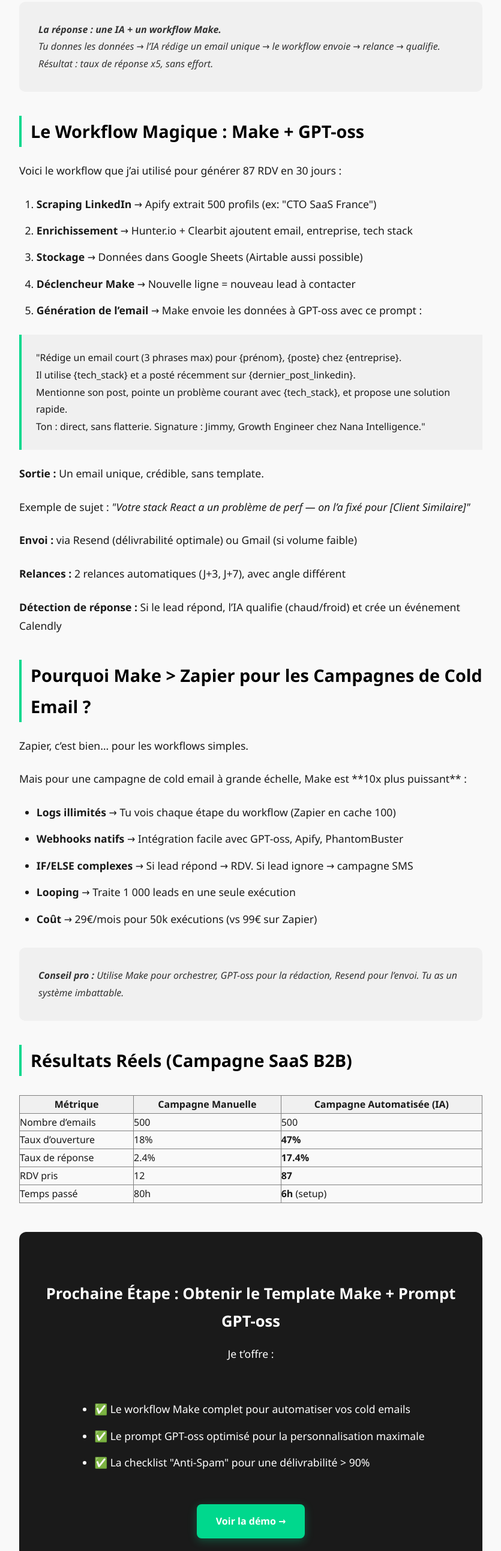
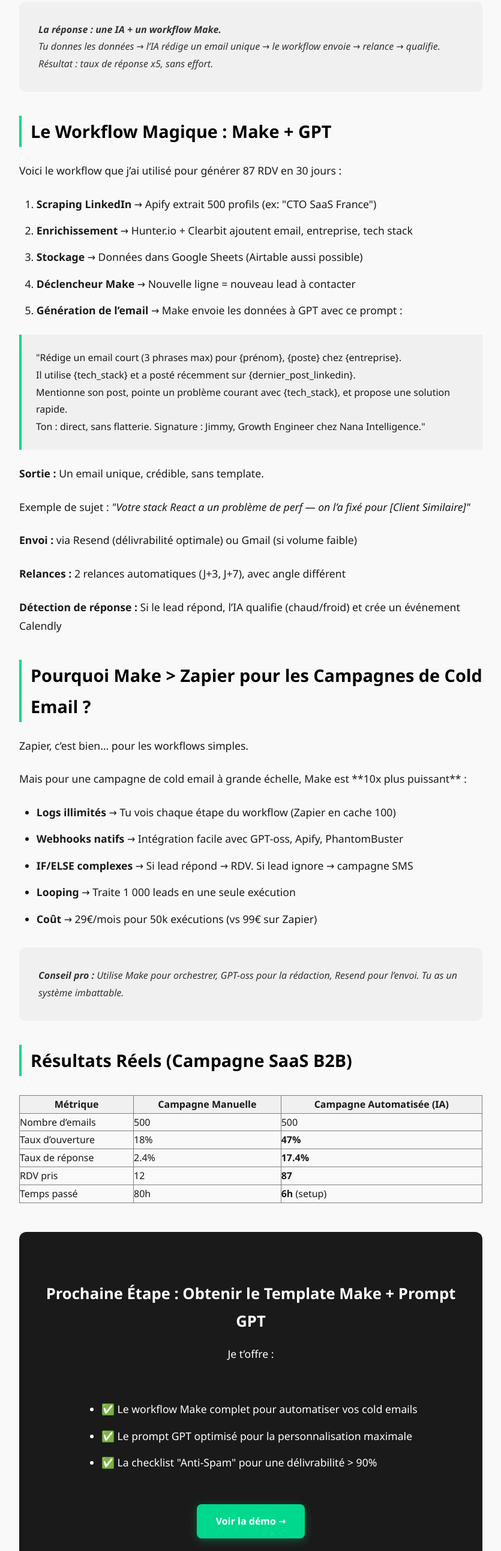
Before and after one commit to Jimmyjoe13/nana-intelligence-site, a plain HTML site: page blog/workflow-ia-cold-email.html in a window 1280 px wide. Shown: the part 1226-3812 px from the top of the page at 60% size, without its empty margins (222-1057 px from the left). Drawn offline with Linux system fonts and the light colour scheme.

Commit message:
fix: Update references from GPT-oss to GPT in cold email workflow article

```diff
--- a/blog/workflow-ia-cold-email.html
+++ b/blog/workflow-ia-cold-email.html
@@ -165,7 +165,7 @@
       Résultat : taux de réponse x5, sans effort.
     </div>
 
-    <h2>Le Workflow Magique : Make + GPT-oss</h2>
+    <h2>Le Workflow Magique : Make + GPT</h2>
 
     <p>Voici le workflow que j’ai utilisé pour générer 87 RDV en 30 jours :</p>
 
@@ -174,7 +174,7 @@
       <li><strong>Enrichissement</strong> → Hunter.io + Clearbit ajoutent email, entreprise, tech stack</li>
       <li><strong>Stockage</strong> → Données dans Google Sheets (Airtable aussi possible)</li>
       <li><strong>Déclencheur Make</strong> → Nouvelle ligne = nouveau lead à contacter</li>
-      <li><strong>Génération de l’email</strong> → Make envoie les données à GPT-oss avec ce prompt :</li>
+      <li><strong>Génération de l’email</strong> → Make envoie les données à GPT avec ce prompt :</li>
     </ol>
 
     <blockquote style="background:#f0f0f0; padding:1.5rem; border-left:4px solid #00d88d; margin:1.5rem 0;">
@@ -248,11 +248,11 @@
     </table>
 
     <div class="cta-box">
-      <h3>Prochaine Étape : Obtenir le Template Make + Prompt GPT-oss</h3>
+      <h3>Prochaine Étape : Obtenir le Template Make + Prompt GPT</h3>
       <p>Je t’offre :</p>
       <ul style="text-align: left; display: inline-block;">
         <li>✅ Le workflow Make complet pour automatiser vos cold emails</li>
-        <li>✅ Le prompt GPT-oss optimisé pour la personnalisation maximale</li>
+        <li>✅ Le prompt GPT optimisé pour la personnalisation maximale</li>
         <li>✅ La checklist "Anti-Spam" pour une délivrabilité > 90%</li>
       </ul>
       <a href="https://calendly.com/jimmygay13180-w8si/audit-gratuit-de-funnel" target="_blank" class="btn">Voir la démo →</a>
```
